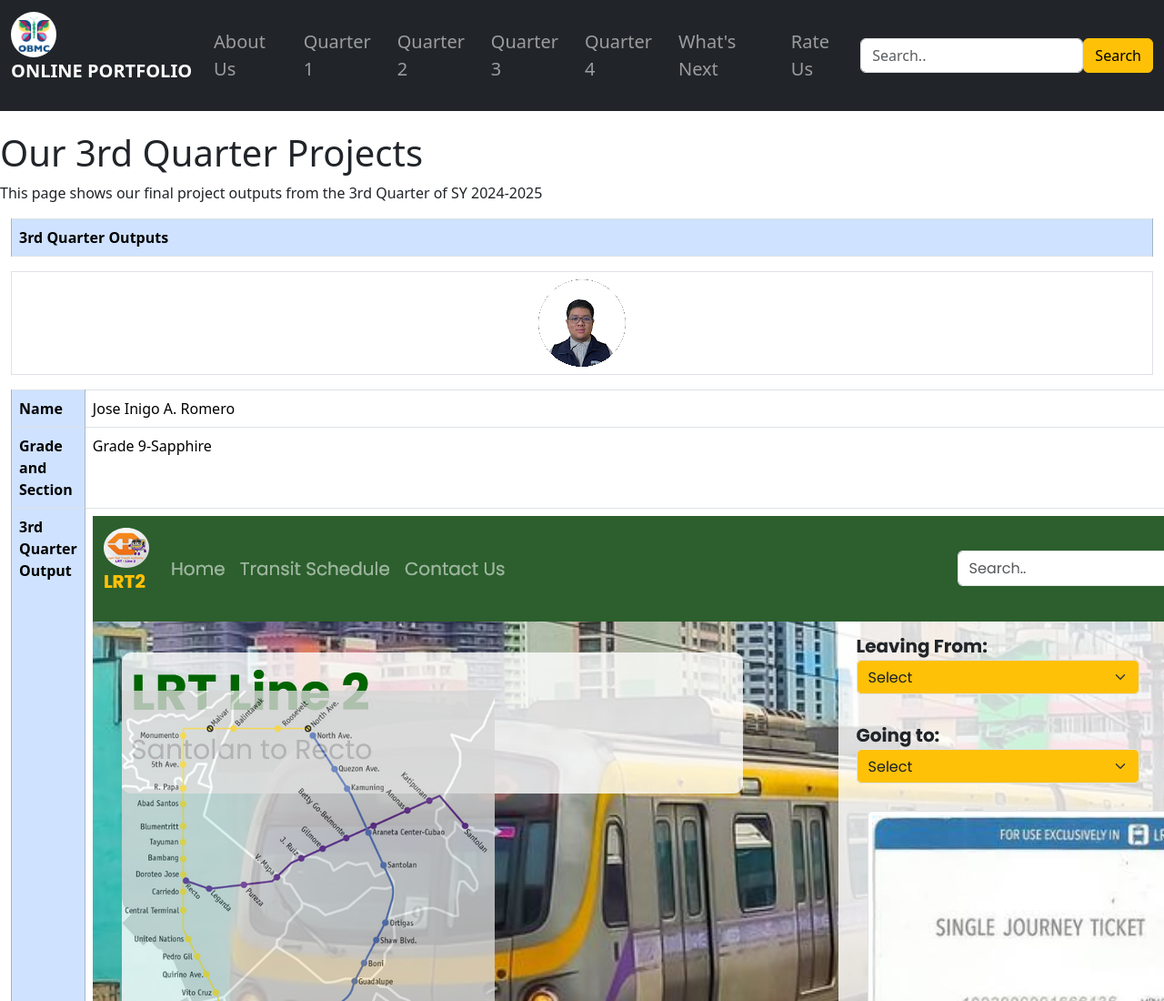
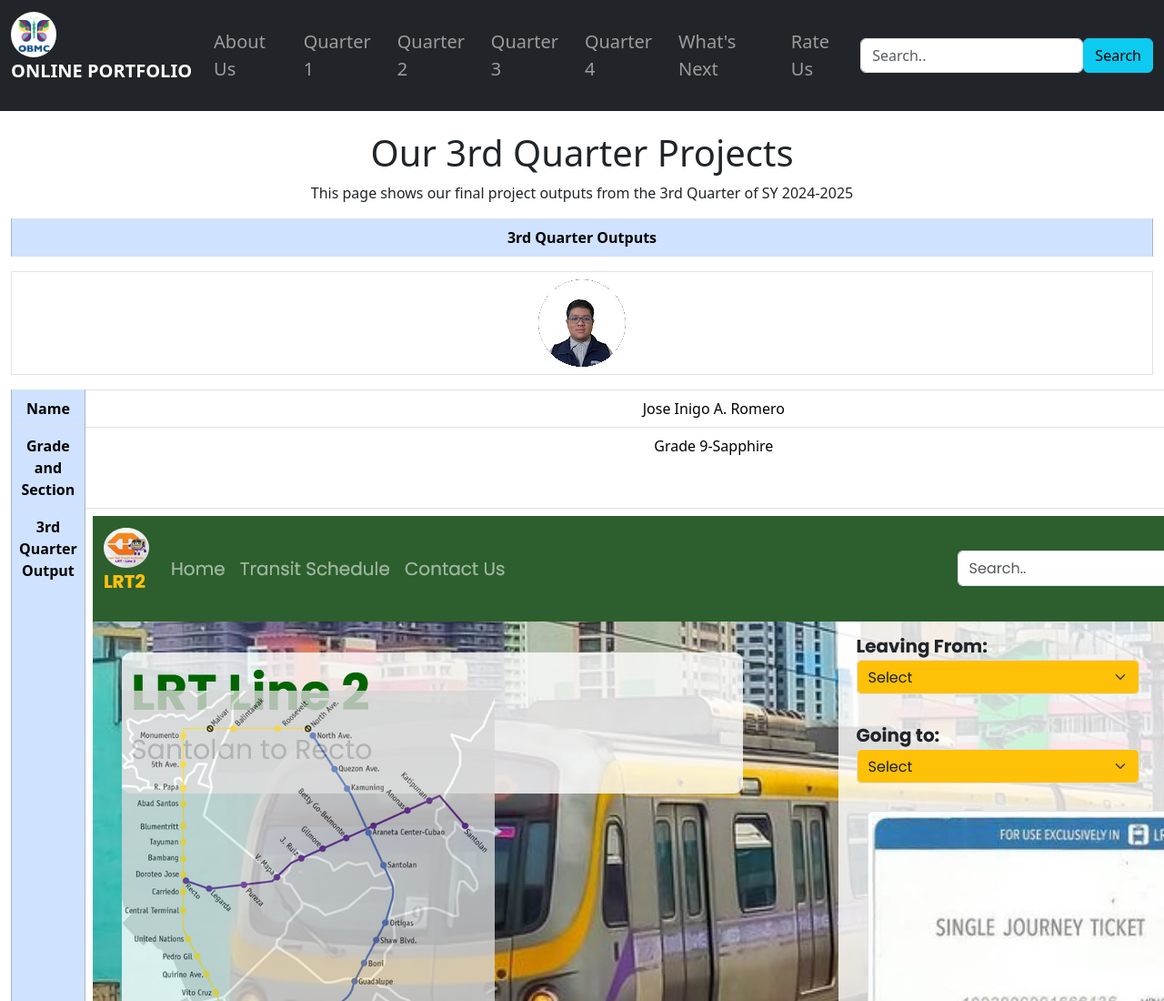
Before and after one commit to inigocode/LP_ICT9Sapphire_Q4Project_Group5_RomeroSantosSyUlitSarao, a plain HTML site: page page4.html in a window 1280 px wide. Shown: the top 1100 px of the page at 91% size. Drawn offline with nearby package versions, Linux system fonts and the light colour scheme.

Commit message:
Update page4.html

```diff
--- a/page4.html
+++ b/page4.html
@@ -6,6 +6,12 @@
     <title>3rd Quarter Projects</title>
     <link href="https://cdn.jsdelivr.net/npm/bootstrap@5.3.3/dist/css/bootstrap.min.css"; rel="stylesheet">
 	<script src="https://cdn.jsdelivr.net/npm/bootstrap@5.3.3/dist/js/bootstrap.bundle.min.js"></script>;
+	<style>
+		#Title{
+			text-align: center;}
+	</style>
+
+
 </head>
 <body>
     <div class="container">
@@ -33,7 +39,7 @@
                     </ul>
                     <form class="d-flex">
                         <input class="form-control" type="text" placeholder="Search..">
-                        <button class="btn btn-warning" type="button">Search</button>
+                        <button class="btn btn-info" type="button">Search</button>
                     </form>
                 </div>
         </nav>
```
